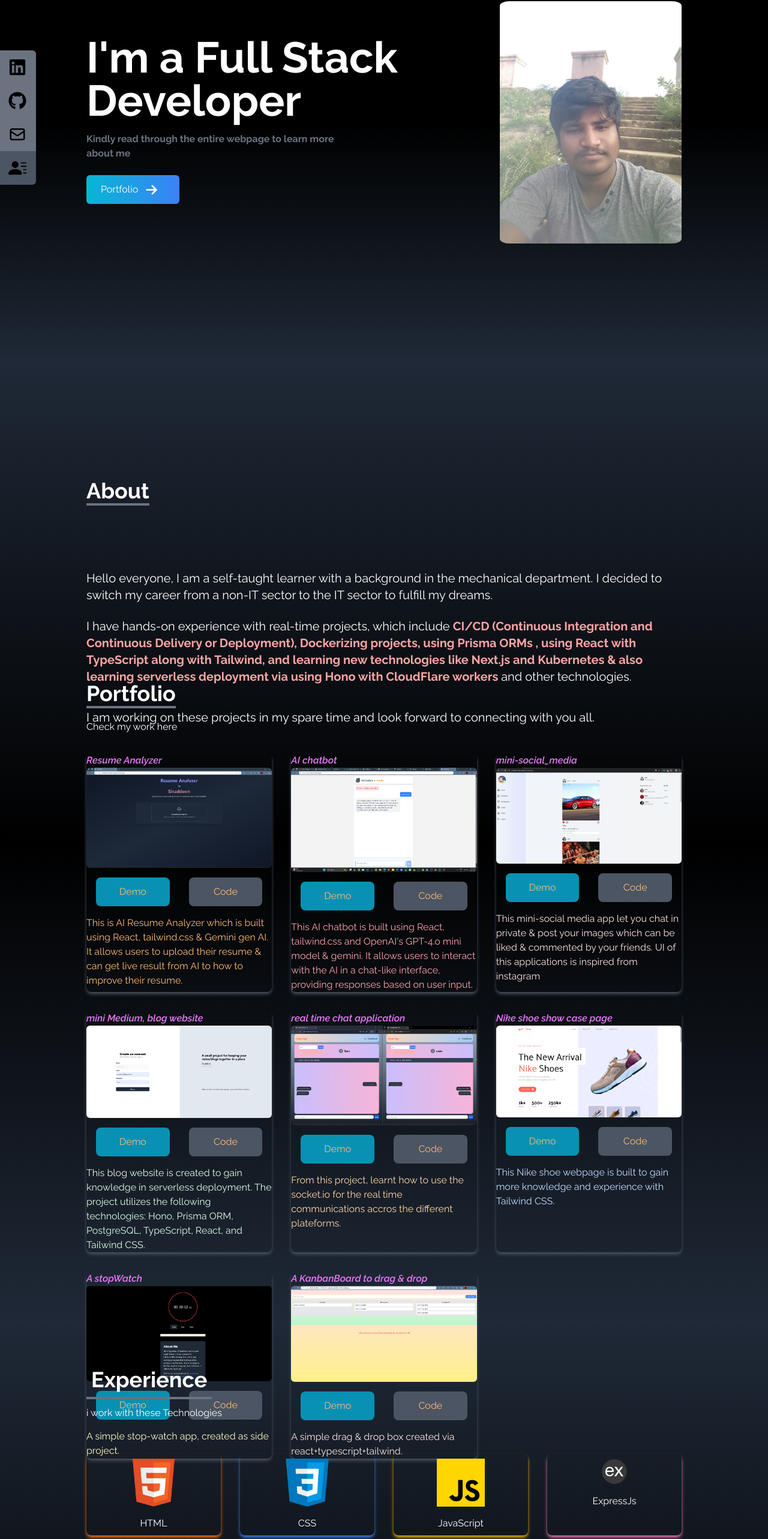
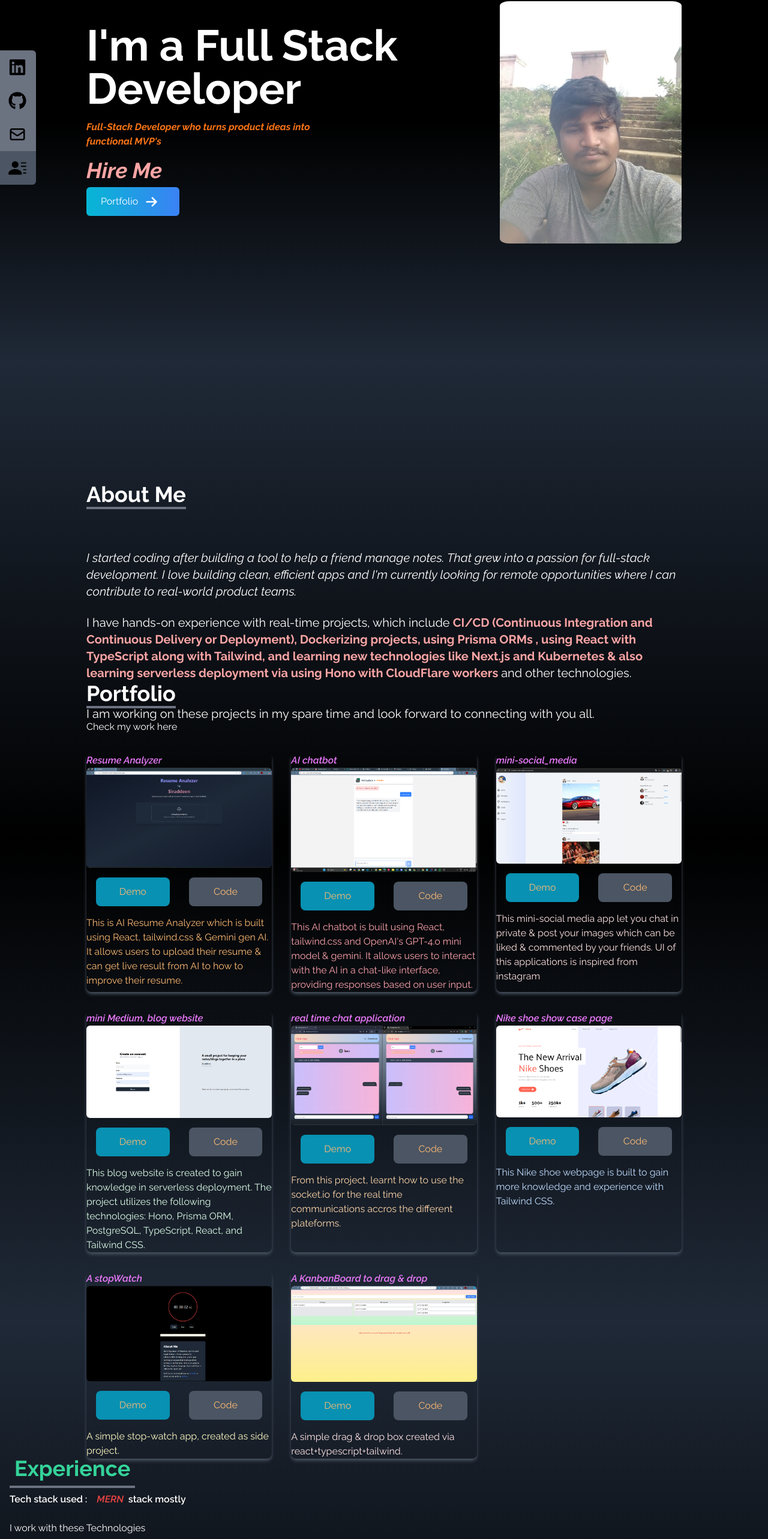
Before and after one commit to Siraddeen/my-Portfolio, a React (Vite) app: page / in a window 1280 px wide. Shown: the part 196-2762 px from the top of the page at 60% size. Built offline with nearby package versions, Linux system fonts and the light colour scheme.

Commit message:
changed a major part

```diff
--- a/src/components/About.jsx
+++ b/src/components/About.jsx
@@ -5,7 +5,7 @@ export const About = () => {
     <div
       name="about"
       className="w-full h-screen bg-gradient-to-b
-       from-gray-800 to-black text-white"
+       from-gray-800 to-black text-white "
     >
       <div
         className="max-w-screen-lg p-4 mx-auto flex flex-col
@@ -14,13 +14,14 @@ export const About = () => {
         <div className="pb-8">
           <p className="text-4xl font-bold inline border-b-4 border-gray-500">
             {" "}
-            About
+            About Me
           </p>
         </div>
-        <p className="text-xl mt-20">
-          Hello everyone, I am a self-taught learner with a background in the
-          mechanical department. I decided to switch my career from a non-IT
-          sector to the IT sector to fulfill my dreams.
+        <p className="text-xl mt-10 italic">
+          I started coding after building a tool to help a friend manage notes.
+          That grew into a passion for full-stack development. I love building
+          clean, efficient apps and I'm currently looking for remote
+          opportunities where I can contribute to real-world product teams.
         </p>
         <br />
         <p className="text-xl ">
@@ -40,3 +41,7 @@ export const About = () => {
   );
 };
 <span style={{ color: "red", fontWeight: "bold" }}>{hello}</span>;
+
+` Hello everyone, I am a self-taught learner with a background in the
+          mechanical department. I decided to switch my career from a non-IT
+          sector to the IT sector to fulfill my dreams.`;
--- a/src/components/Contacts.jsx
+++ b/src/components/Contacts.jsx
@@ -13,7 +13,25 @@ export const Contacts = () => {
       >
         <div className="pb-8">
           <p className=" text-4xl font-bold inline border-b-4 border-gray-500">
-            Contact
+            Contact Me
+          </p>
+          <p className="mt-8">
+            Linkedin :{" "}
+            <a
+              href="https://www.linkedin.com/in/siraddeen/"
+              className="text-blue-400  font-semibold"
+            >
+              Siraddeen linkedin
+            </a>
+          </p>
+          <p>
+            Github :{" "}
+            <a
+              href="https://github.com/Siraddeen"
+              className="text-blue-400 font-semibold"
+            >
+              Siraddeen github
+            </a>
           </p>
           <p className="py-6">Submit the form, to get in touch with me</p>
         </div>
--- a/src/components/Experience.jsx
+++ b/src/components/Experience.jsx
@@ -11,6 +11,9 @@ import prisma from "../assets/prisma.png";
 import express from "../assets/express.png";
 import github from "../assets/github.png";
 import tailwind from "../assets/tailwind.png";
+import mongodb from "../assets/mongodb.png";
+import nodejs from "../assets/nodejs.png";
+import TechStack from "./Teckstack";
 
 export const Experience = () => {
   const techs = [
@@ -35,41 +38,53 @@ export const Experience = () => {
     {
       id: 4,
       src: express,
-      title: "ExpressJs",
+      title: "Express Js",
       style: " shadow-pink-400",
     },
     {
       id: 5,
+      src: mongodb,
+      title: "MongoDB",
+      style: " shadow-green-400",
+    },
+    {
+      id: 6,
+      src: nodejs,
+      title: "Node Js",
+      style: " shadow-gray-400",
+    },
+    {
+      id: 7,
       src: tailwind,
       title: "Tailwind",
       style: " shadow-sky-400",
     },
     {
-      id: 7,
+      id: 8,
       src: react,
       title: "React",
       style: " shadow-blue-600",
     },
     {
-      id: 6,
+      id: 9,
       src: nextjs,
       title: "Next Js",
       style: " shadow-white",
     },
     {
-      id: 8,
+      id: 10,
       src: github,
       title: "Github",
       style: " shadow-gray-400",
     },
     {
-      id: 9,
+      id: 11,
       src: prisma,
       title: "Prisma",
       style: " shadow-blue-400",
     },
     {
-      id: 10,
+      id: 12,
       src: hono,
       title: "Hono",
       style: " shadow-orange-400",
@@ -79,20 +94,27 @@ export const Experience = () => {
     <div
       name="experience"
       className=" bg-gradient-to-b from-gray-800 to-black
-     w-full h-screen"
+     w-full h-screen "
     >
+      <div className=" flex gap-4 items-center">
         <div
           className=" max-w-screen-lg mx-auto p-4 flex flex-col justify-center
-       w-full h-full text-white"
+       w-full h-full text-white "
         >
-        <div>
+          <div className="mt-52">
             <p
-            className=" text-4xl font-bold border-b-4 border-gray-500
+              className=" text-4xl  text-emerald-400 font-bold border-b-4 border-gray-500
           p-2 inline"
             >
               Experience
             </p>
-          <p className="py-6 font">i work with these Technologies</p>
+            <h2 className=" mt-5 font-semibold">
+              Tech stack used :{" "}
+              <span className="text-red-500 italic pl-3 pr-1"> MERN</span> stack
+              mostly
+            </h2>
+
+            <p className="py-6 font">I work with these Technologies</p>
           </div>
 
           <div
@@ -114,6 +136,10 @@ export const Experience = () => {
             ))}
           </div>
         </div>
+        <div className="mt-64 pr-10">
+          <TechStack />
+        </div>
+      </div>
     </div>
   );
 };
--- a/src/components/Home.jsx
+++ b/src/components/Home.jsx
@@ -18,10 +18,13 @@ export const Home = () => {
           <h2 className="text-4xl sm:text-7xl font-bold text-white">
             I'm a Full Stack Developer
           </h2>
-          <p className="text-gray-500 py-4 max-w-md font-bold">
+          <p className="text-orange-500 py-4 max-w-md font-bold italic ">
             {" "}
-            Kindly read through the entire webpage to learn more about me{" "}
+            Full-Stack Developer who turns product ideas into functional MVP's{" "}
           </p>
+          <h3 className="  text-2xl sm:text-4xl font-bold text-red-300 italic">
+            Hire Me
+          </h3>
           <div>
             <Link
               to="portfolio"
--- /dev/null
+++ b/src/components/Teckstack.jsx
@@ -0,0 +1,57 @@
+const TechStack = () => {
+  return (
+    <div className="max-w-md mx-auto p-6 bg-gray-400 rounded-lg shadow-md">
+      <div className="space-y-4">
+        {/* Frontend */}
+        <div className="flex items-start">
+          <span className="text-2xl mr-3">🖥️</span>
+          <div>
+            <h3 className="font-semibold text-gray-800">Frontend</h3>
+            <p className="text-gray-600">
+              React.js, HTML5, CSS3, Tailwind, Next.js{" "}
+              <span className="text-sm bg-blue-100 text-blue-800 px-2 py-0.5 rounded ml-1">
+                Intermediate
+              </span>
+            </p>
+          </div>
+        </div>
+
+        {/* Backend */}
+        <div className="flex items-start">
+          <span className="text-2xl mr-3">🔧</span>
+          <div>
+            <h3 className="font-semibold text-gray-800">Backend</h3>
+            <p className="text-gray-600">
+              Node.js, Express.js{" "}
+              <span className="text-sm bg-blue-100 text-blue-800 px-2 py-0.5 rounded ml-1">
+                Intermediate
+              </span>
+            </p>
+          </div>
+        </div>
+
+        {/* Database */}
+        <div className="flex items-start">
+          <span className="text-2xl mr-3">🗄️</span>
+          <div>
+            <h3 className="font-semibold text-gray-800">Database</h3>
+            <p className="text-gray-600">MongoDB, Firebase, SQL, Postgres </p>
+          </div>
+        </div>
+
+        {/* Tools */}
+        <div className="flex items-start">
+          <span className="text-2xl mr-3">🛠️</span>
+          <div>
+            <h3 className="font-semibold text-gray-800">Tools</h3>
+            <p className="text-gray-600">
+              Git, Netlify, VS Code, Prisma, Postman
+            </p>
+          </div>
+        </div>
+      </div>
+    </div>
+  );
+};
+
+export default TechStack;
```
Also changed, not shown: src/assets/mongodb.png (added), src/assets/nodejs.png (added). Lines whose indentation alone changed are shown as unchanged.
